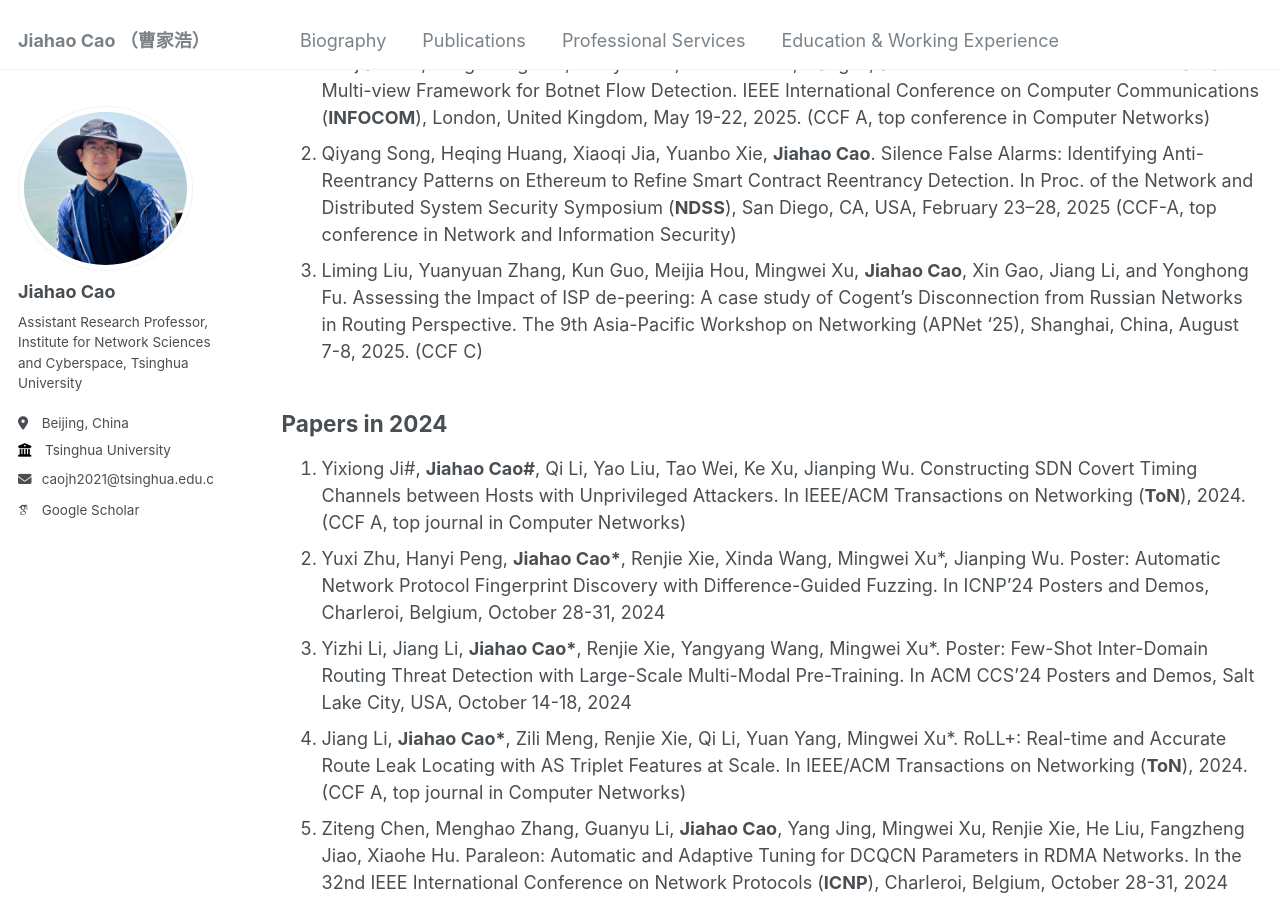
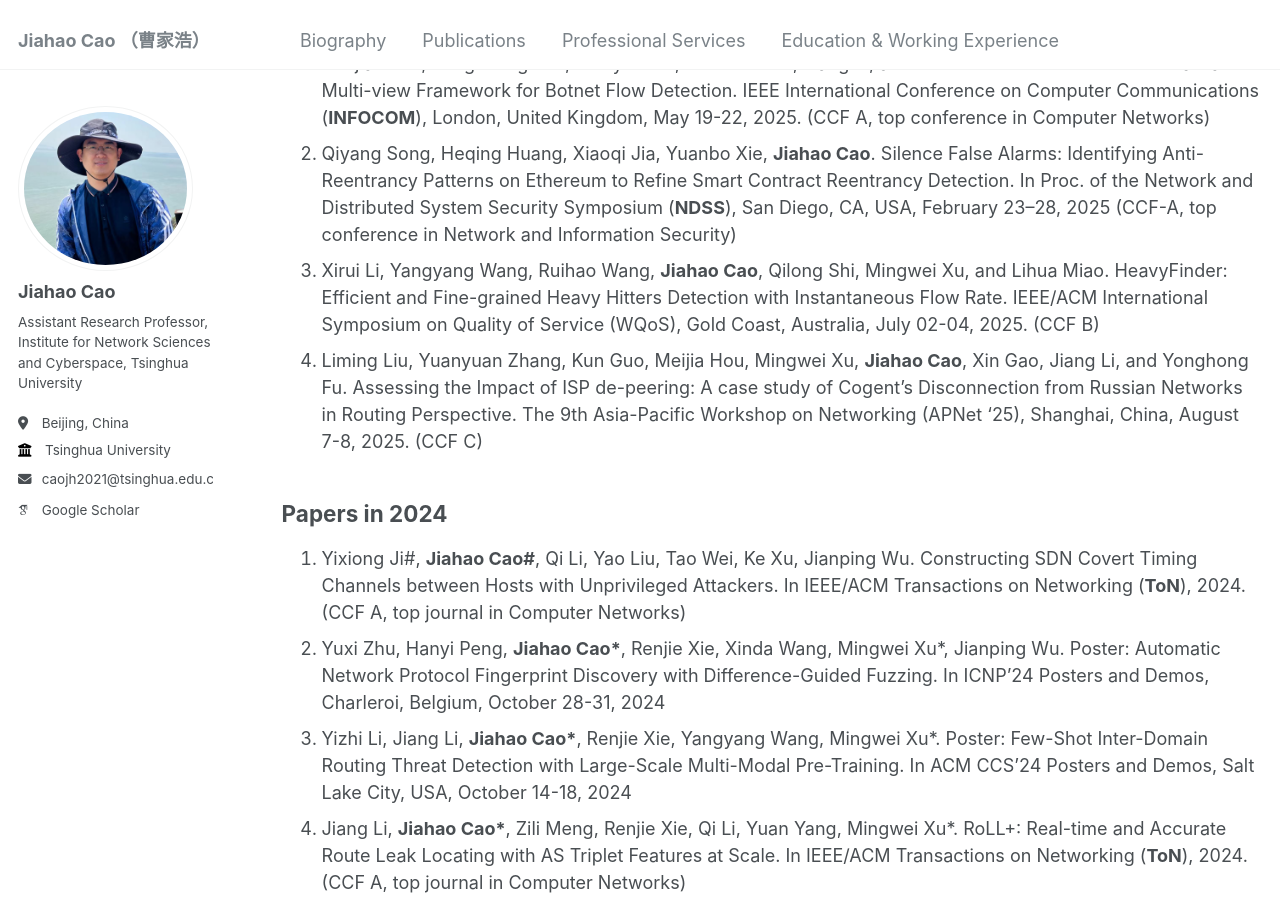
Before and after one commit to caojh15/caojh15.github.io, a Jekyll site: the page built from _pages/publications.md, in a window 1280 px wide and 900 px high, scrolled down 1758 px. Built offline with Jekyll 4.4.1, drawn with Linux system fonts in a browser that asks for light colours; some web fonts are replaced.

Commit message:
Update publications.md

```diff
--- a/_pages/publications.md
+++ b/_pages/publications.md
@@ -23,7 +23,8 @@ author_profile: true
 ## Papers in 2025
 1. Xuejiao Luo, Pengcheng Wei, Wenyin Liu*, **Jiahao Cao\***, Jiang Li, and Binbin Chen. GM-BFD: A Generalizable Multi-view Framework for Botnet Flow Detection. IEEE International Conference on Computer Communications (**INFOCOM**), London, United Kingdom, May 19-22, 2025. (CCF A, top conference in Computer Networks)
 2. Qiyang Song, Heqing Huang, Xiaoqi Jia, Yuanbo Xie, **Jiahao Cao**. Silence False Alarms: Identifying Anti-Reentrancy Patterns on Ethereum to Refine Smart Contract Reentrancy Detection. In Proc. of the Network and Distributed System Security Symposium  (**NDSS**), San Diego, CA, USA, February 23–28, 2025 (CCF-A, top conference in Network and Information Security)
-3. Liming Liu, Yuanyuan Zhang, Kun Guo, Meijia Hou, Mingwei Xu, **Jiahao Cao**, Xin Gao, Jiang Li, and Yonghong Fu. Assessing the Impact of ISP de-peering: A case study of Cogent’s Disconnection from Russian Networks in Routing Perspective. The 9th Asia-Pacific Workshop on Networking (APNet '25), Shanghai, China, August 7-8, 2025. (CCF C)
+3. Xirui Li, Yangyang Wang, Ruihao Wang, **Jiahao Cao**, Qilong Shi, Mingwei Xu, and Lihua Miao. HeavyFinder: Efficient and Fine-grained Heavy Hitters Detection with Instantaneous Flow Rate. IEEE/ACM International Symposium on Quality of Service (WQoS), Gold Coast, Australia, July 02-04, 2025. (CCF B)
+4. Liming Liu, Yuanyuan Zhang, Kun Guo, Meijia Hou, Mingwei Xu, **Jiahao Cao**, Xin Gao, Jiang Li, and Yonghong Fu. Assessing the Impact of ISP de-peering: A case study of Cogent’s Disconnection from Russian Networks in Routing Perspective. The 9th Asia-Pacific Workshop on Networking (APNet '25), Shanghai, China, August 7-8, 2025. (CCF C)
 
 ## Papers in 2024
 1. Yixiong Ji#, **Jiahao Cao\#**, Qi Li, Yao Liu, Tao Wei, Ke Xu, Jianping Wu. Constructing SDN Covert Timing Channels between Hosts with Unprivileged Attackers. In IEEE/ACM Transactions on Networking (**ToN**), 2024. (CCF A,  top journal in Computer Networks)
```
